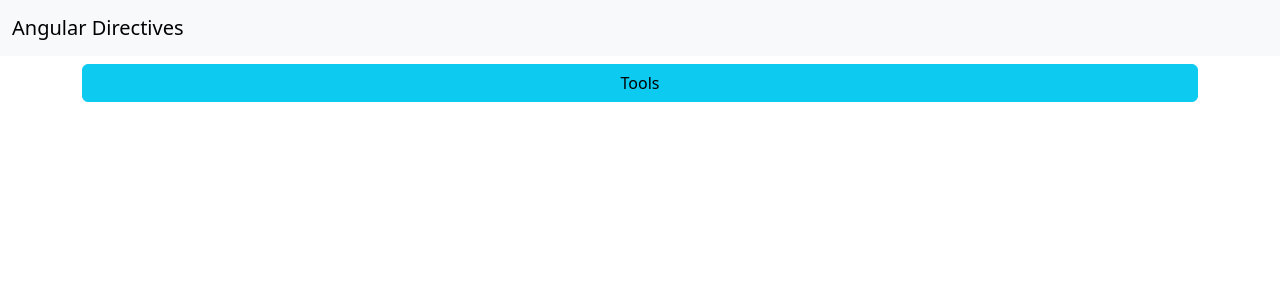
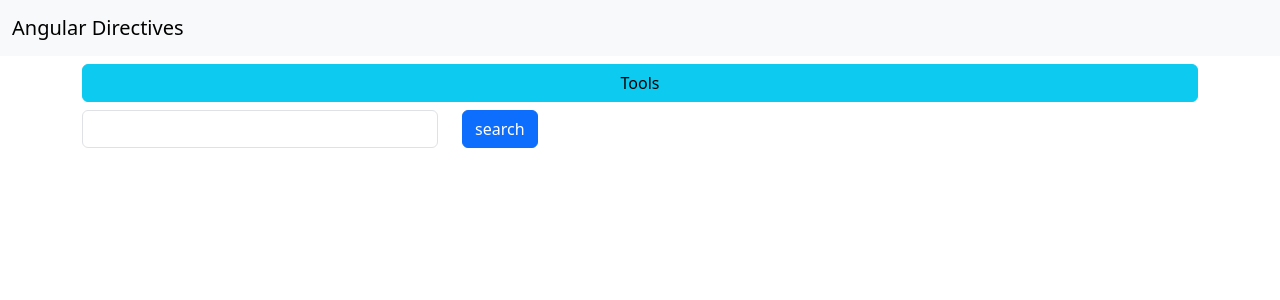
Before and after one commit to Training360/Angular-basic-2023-http, an Angular app: page / in a window 1280 px wide. Both pictures are taken after a click on the button "Tools". Shown: the top 300 px of the page. Built offline with nearby package versions, Linux system fonts and the light colour scheme.

Commit message:
lesson-04

```diff
--- a/src/app/app.component.html
+++ b/src/app/app.component.html
@@ -1,9 +1,24 @@
 <app-nav></app-nav>
 
 <div class="container mt-2">
-  <div class="d-grid gap-2">
-    <button class="btn btn-info" type="button">Tools</button>
+  <div class="row">
+    <div class="d-grid gap-2">
+      <button (click)="toggleSearchBar()" class="btn btn-info" type="button">Tools</button>
+    </div>
   </div>
+  <div *ngIf="isSearchBarVisible; else searchHidden" class="row mt-2">
+    <div class="col-4">
+      <input type="text" class="form-control">
+    </div>
+    <div class="col-2">
+      <button class="btn btn-primary">
+        search
+      </button>
+    </div>
+  </div>
+  <ng-template #searchHidden class="row">
+    <div class="col-12">Searchbar is hidden</div>
+  </ng-template>
 </div>
 
 <div class="container">
--- a/src/app/app.component.ts
+++ b/src/app/app.component.ts
@@ -7,4 +7,10 @@ import { Component } from '@angular/core';
 })
 export class AppComponent {
   title = 'angular-directives';
+
+  isSearchBarVisible: boolean = false;
+
+  toggleSearchBar(): void {
+    this.isSearchBarVisible = !this.isSearchBarVisible;
+  }
 }
```
